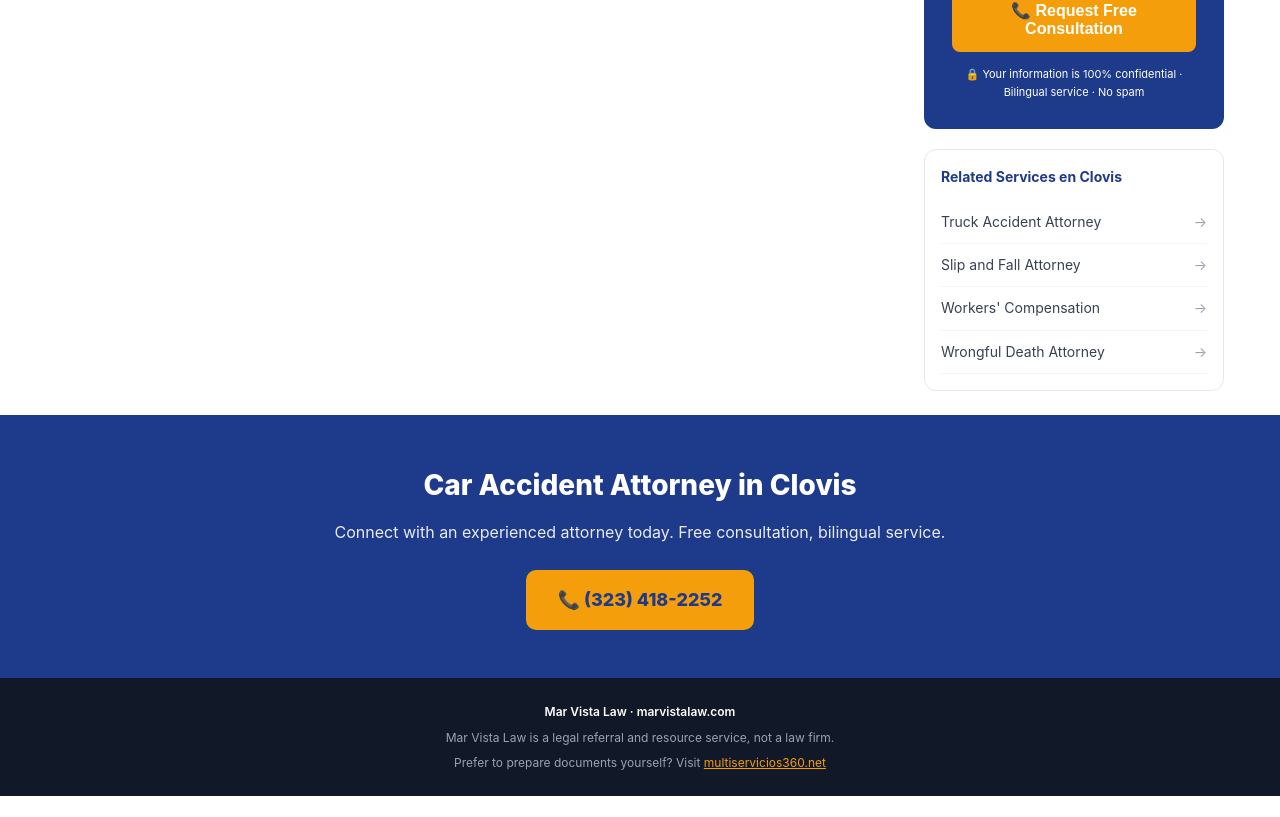
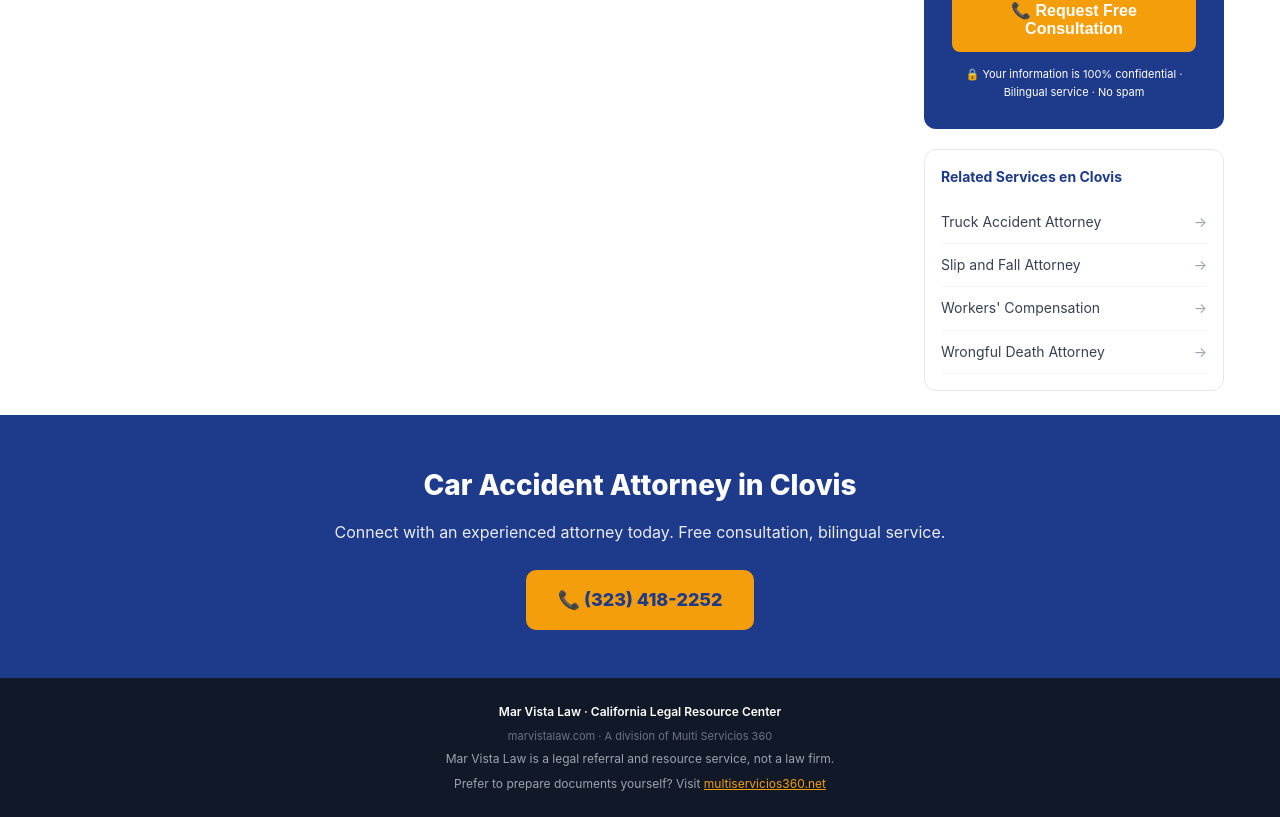
Before and after one commit to Ahorasi360/marvistalaw, a Next.js app: page /car-accident-attorney/clovis in a window 1280 px wide. Shown: the part 1104-1921 px from the top of the page. Before the commit the page ends 1900 px from the top, so only its background shows below. Built offline with nearby package versions, Linux system fonts and the light colour scheme; no server answers; the database is empty.

Commit message:
brand: full brand name in footer

```diff
--- a/app/components/CityPageClient.js
+++ b/app/components/CityPageClient.js
@@ -232,7 +232,8 @@ export default function CityPageClient({ service, cityData, content, relatedCiti
 
       {/* Footer */}
       <footer style={{ background: '#111827', color: '#9CA3AF', padding: '24px 16px', textAlign: 'center', fontSize: '12px' }}>
-        <p style={{ margin: '0 0 6px', fontWeight: '600', color: 'white' }}>Mar Vista Law · marvistalaw.com</p>
+        <p style={{ margin: '0 0 6px', fontWeight: '600', color: 'white' }}>Mar Vista Law · California Legal Resource Center</p>
+        <p style={{ margin: '0 0 4px', fontSize: '11px', color: '#6B7280' }}>marvistalaw.com · A division of Multi Servicios 360</p>
         <p style={{ margin: '0 0 6px' }}>Mar Vista Law is a legal referral and resource service, not a law firm.</p>
         <p style={{ margin: 0 }}>
           {lang === 'es' ? '¿Prefiere preparar documentos usted mismo? Visite ' : 'Prefer to prepare documents yourself? Visit '}
```
